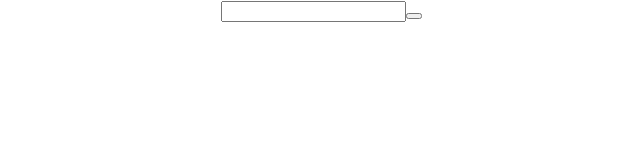
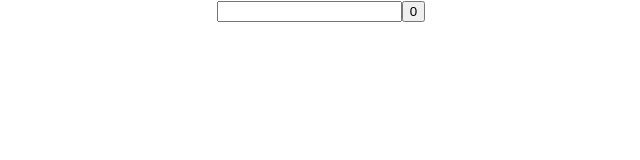
Before and after one commit to RianIslam/context-api-react, a React (Create React App) app: page / in a window 1280 px wide. Shown: the top 160 px of the page, without its empty margins (319-959 px from the left). Built offline with nearby package versions, Linux system fonts and the light colour scheme.

Commit message:
useEffect

```diff
--- a/src/App.js
+++ b/src/App.js
@@ -1,9 +1,16 @@
+import { useEffect, useState } from 'react';
 import './App.css';
 
 
 function App() {
 
   const exampleReq = `https://www.themealdb.com/api/json/v1/1/search.php?s=Arrabiata`
+
+  const [counter, setcounter] = useState(0);
+
+  useEffect(()=>{
+    console.log('Effect has been run')
+  })
 
 
   return (
@@ -12,7 +19,9 @@ function App() {
     <div className="App">
     <form className="search__form">
       <input className="search__bar" type="text"/>
-      <button className="search__button" type="submit"/>
+      <button className="search__button" type="submit">
+      {counter}
+      </button>
     </form>
     </div>
 
```
